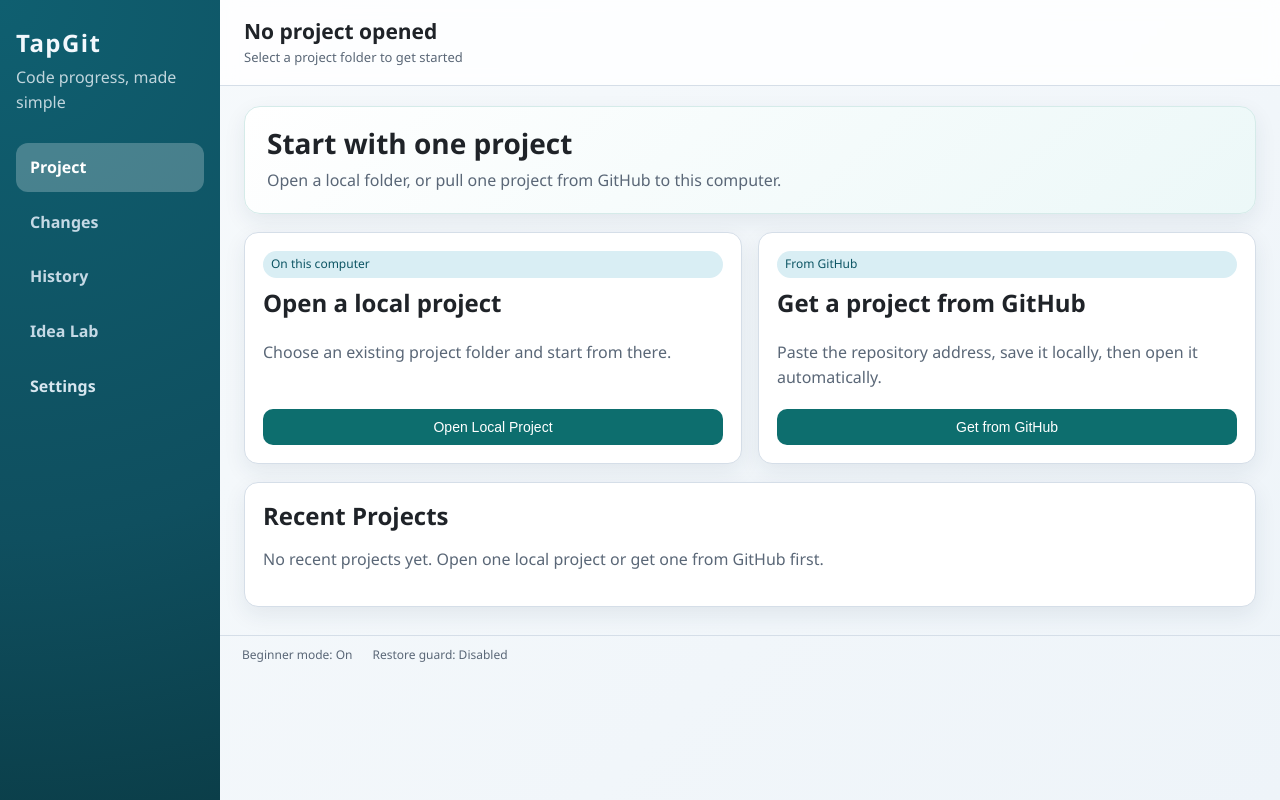
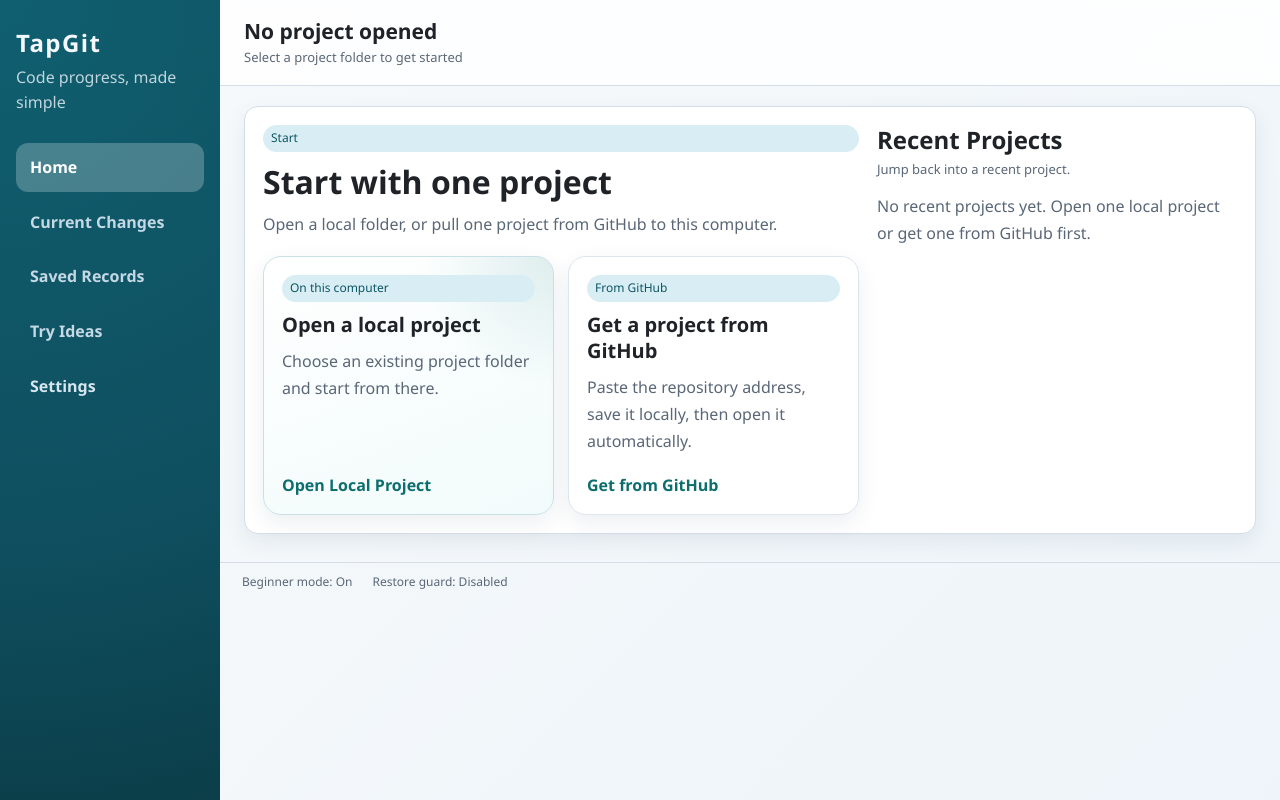
Before and after one commit to ForceMind/TapGit, a React (Vite) app: page / in a window 1280 px wide. Built offline with nearby package versions, Linux system fonts and the light colour scheme.

Commit message:
feat: simplify the home launch view

```diff
--- a/src/App.tsx
+++ b/src/App.tsx
@@ -65,13 +65,12 @@
   const copy = (zh: string, en: string) => (locale === 'zh-CN' ? zh : en);
 
   const navItems = [
-    { key: 'home' as const, to: '/', label: copy('项目', 'Project') },
-    { key: 'changes' as const, to: '/changes', label: copy('修改', 'Changes') },
-    { key: 'timeline' as const, to: '/timeline', label: copy('历史', 'History') },
-    { key: 'plans' as const, to: '/plans', label: copy('试验区', 'Idea Lab') },
+    { key: 'home' as const, to: '/', label: t('app_nav_home') },
+    { key: 'changes' as const, to: '/changes', label: t('app_nav_changes') },
+    { key: 'timeline' as const, to: '/timeline', label: t('app_nav_timeline') },
+    { key: 'plans' as const, to: '/plans', label: t('app_nav_plans') },
     { key: 'settings' as const, to: '/settings', label: t('app_nav_settings') }
   ];
-
   const sourcePlanLabel = useMemo(() => {
     if (!project?.currentPlan) {
       return t('common_main_plan');
@@ -87,11 +86,9 @@
     if (!project) {
       return t('app_project_meta_empty');
     }
-
     const historyText = historyLoading
       ? copy('\u6b63\u5728\u6574\u7406\u5386\u53f2', 'Loading history')
       : copy(`${historyCount ?? 0} \u4e2a\u4fdd\u5b58\u70b9`, `${historyCount ?? 0} saved points`);
-
     const changesText =
       project.pendingChangeCount > 0
         ? copy(
@@ -99,7 +96,6 @@
             `${project.pendingChangeCount} unsaved files`
           )
         : copy('\u6ca1\u6709\u672a\u4fdd\u5b58\u4fee\u6539', 'No unsaved changes');
-
     return [
       toPlanLabel(
         project.currentPlan,
@@ -108,7 +104,7 @@
       ),
       changesText,
       historyText
-    ].join(' · ');
+    ].join(' | ');
   }, [copy, historyCount, historyLoading, project, t]);
 
   async function refreshConfig() {
@@ -704,7 +700,10 @@
                   </span>
                   {project.pendingChangeCount > 0 ? (
                     <span className="project-pill attention">
-                      {copy(`${project.pendingChangeCount} 个未保存`, `${project.pendingChangeCount} unsaved`)}
+                      {copy(
+                        `${project.pendingChangeCount} \u4e2a\u672a\u4fdd\u5b58`,
+                        `${project.pendingChangeCount} unsaved`
+                      )}
                     </span>
                   ) : null}
                   <span className="project-pill">
--- a/src/pages/HomePage.tsx
+++ b/src/pages/HomePage.tsx
@@ -30,6 +30,7 @@
   const { project, config } = useAppStore();
   const { openProjectFolder, openCloneProjectDialog, openProjectByPath, enableProtection } = useAppActions();
   const { locale, t } = useI18n();
+  const recentProjects = config?.recentProjects ?? [];
   const { historyCount, historyLoading } = useProjectHistoryCount(
     project?.path,
     project?.isProtected,
@@ -236,44 +237,63 @@
   if (!project) {
     return (
       <div className="page home-start-page">
-        <section className="hero-card hero-card-compact">
-          <div>
+        <section className="panel home-start-shell">
+          <div className="home-start-main">
+            <div className="home-start-copy">
+              <span className="pill">{copy('\u73b0\u5728\u5f00\u59cb', 'Start')}</span>
               <h1>{t('home_start_title')}</h1>
               <p>{t('home_start_subtitle')}</p>
             </div>
-        </section>
 
-        <section className="home-entry-grid">
-          <article className="panel entry-card">
-            <div className="entry-card-copy">
+            <div className="home-start-actions">
+              <button
+                type="button"
+                className="start-action-card start-action-card-primary"
+                aria-label={t('home_entry_local_action')}
+                onClick={() => void openProjectFolder()}
+              >
+                <div className="start-action-copy">
                   <span className="pill">{t('home_entry_local_badge')}</span>
-              <h2>{t('home_entry_local_title')}</h2>
-              <p>{t('home_entry_local_desc')}</p>
+                  <strong>{t('home_entry_local_title')}</strong>
+                  <span>{t('home_entry_local_desc')}</span>
                 </div>
-            <button className="btn btn-primary" onClick={() => void openProjectFolder()}>
-              {t('home_entry_local_action')}
+                <span className="start-action-label">{t('home_entry_local_action')}</span>
               </button>
-          </article>
 
-          <article className="panel entry-card entry-card-accent">
-            <div className="entry-card-copy">
+              <button
+                type="button"
+                className="start-action-card"
+                aria-label={t('home_entry_github_action')}
+                onClick={() => void openCloneProjectDialog()}
+              >
+                <div className="start-action-copy">
                   <span className="pill">{t('home_entry_github_badge')}</span>
-              <h2>{t('home_entry_github_title')}</h2>
-              <p>{t('home_entry_github_desc')}</p>
+                  <strong>{t('home_entry_github_title')}</strong>
+                  <span>{t('home_entry_github_desc')}</span>
                 </div>
-            <button className="btn btn-primary" onClick={() => void openCloneProjectDialog()}>
-              {t('home_entry_github_action')}
+                <span className="start-action-label">{t('home_entry_github_action')}</span>
               </button>
-          </article>
-        </section>
+            </div>
+          </div>
 
-        <section className="panel">
+          <aside className="home-start-side">
+            <div className="section-head">
+              <div>
                 <h2>{t('home_recent_projects')}</h2>
-          {!config || config.recentProjects.length === 0 ? (
-            <p className="muted">{t('home_recent_projects_empty')}</p>
+                <p className="panel-subtitle">
+                  {copy(
+                    '\u56de\u5230\u6700\u8fd1\u6253\u5f00\u8fc7\u7684\u9879\u76ee\u3002',
+                    'Jump back into a recent project.'
+                  )}
+                </p>
+              </div>
+            </div>
+
+            {recentProjects.length === 0 ? (
+              <p className="muted home-start-empty">{t('home_recent_projects_empty')}</p>
             ) : (
-            <ul className="list">
-              {config.recentProjects.map((item) => (
+              <ul className="list recent-project-list">
+                {recentProjects.map((item) => (
                   <li key={item}>
                     <button className="list-button list-item" onClick={() => void openProjectByPath(item)}>
                       <div>
@@ -285,6 +305,7 @@
                 ))}
               </ul>
             )}
+          </aside>
         </section>
       </div>
     );
--- a/src/styles/app.css
+++ b/src/styles/app.css
@@ -312,6 +312,114 @@
 
 .home-start-page {
   gap: 18px;
+}
+
+.home-start-shell {
+  display: grid;
+  grid-template-columns: minmax(0, 1fr) minmax(300px, 360px);
+  gap: 18px;
+  align-items: start;
+  padding: 22px;
+}
+
+.home-start-main,
+.home-start-side,
+.home-start-copy {
+  min-width: 0;
+  display: flex;
+  flex-direction: column;
+}
+
+.home-start-main {
+  gap: 18px;
+}
+
+.home-start-copy {
+  gap: 12px;
+}
+
+.home-start-copy h1 {
+  margin: 0;
+  font-size: 32px;
+  line-height: 1.1;
+}
+
+.home-start-copy p {
+  margin: 0;
+  color: var(--text-muted);
+  line-height: 1.7;
+  max-width: 680px;
+}
+
+.home-start-actions {
+  display: grid;
+  grid-template-columns: repeat(2, minmax(240px, 1fr));
+  gap: 14px;
+}
+
+.start-action-card {
+  border: 1px solid #dbe6ef;
+  border-radius: 18px;
+  background: #fff;
+  box-shadow: var(--shadow);
+  padding: 18px;
+  display: flex;
+  flex-direction: column;
+  justify-content: space-between;
+  gap: 18px;
+  min-height: 196px;
+  cursor: pointer;
+  text-align: left;
+  font: inherit;
+  color: inherit;
+  transition: transform 160ms ease, border-color 160ms ease, box-shadow 160ms ease;
+}
+
+.start-action-card:hover {
+  transform: translateY(-1px);
+  border-color: #bfd8e7;
+}
+
+.start-action-card-primary {
+  background:
+    radial-gradient(circle at top right, rgba(17, 121, 121, 0.12), transparent 34%),
+    linear-gradient(160deg, #ffffff 0%, #f2fbfb 100%);
+  border-color: #c8e1e6;
+}
+
+.start-action-copy {
+  display: flex;
+  flex-direction: column;
+  gap: 10px;
+}
+
+.start-action-copy strong {
+  font-size: 20px;
+  line-height: 1.3;
+}
+
+.start-action-copy span:last-child {
+  color: var(--text-muted);
+  line-height: 1.7;
+}
+
+.start-action-label {
+  color: var(--brand);
+  font-weight: 700;
+  line-height: 1.4;
+}
+
+.home-start-side {
+  gap: 12px;
+}
+
+.home-start-empty {
+  margin: 0;
+  line-height: 1.7;
+}
+
+.recent-project-list .list-item {
+  padding: 14px 15px;
 }
 
 .project-home-page {
@@ -1770,6 +1878,8 @@
   .conflict-layout,
   .guide-grid,
   .home-entry-grid,
+  .home-start-shell,
+  .home-start-actions,
   .journey-grid,
   .workspace-grid,
   .project-workbench,
```
Lines whose indentation alone changed are shown as unchanged.
